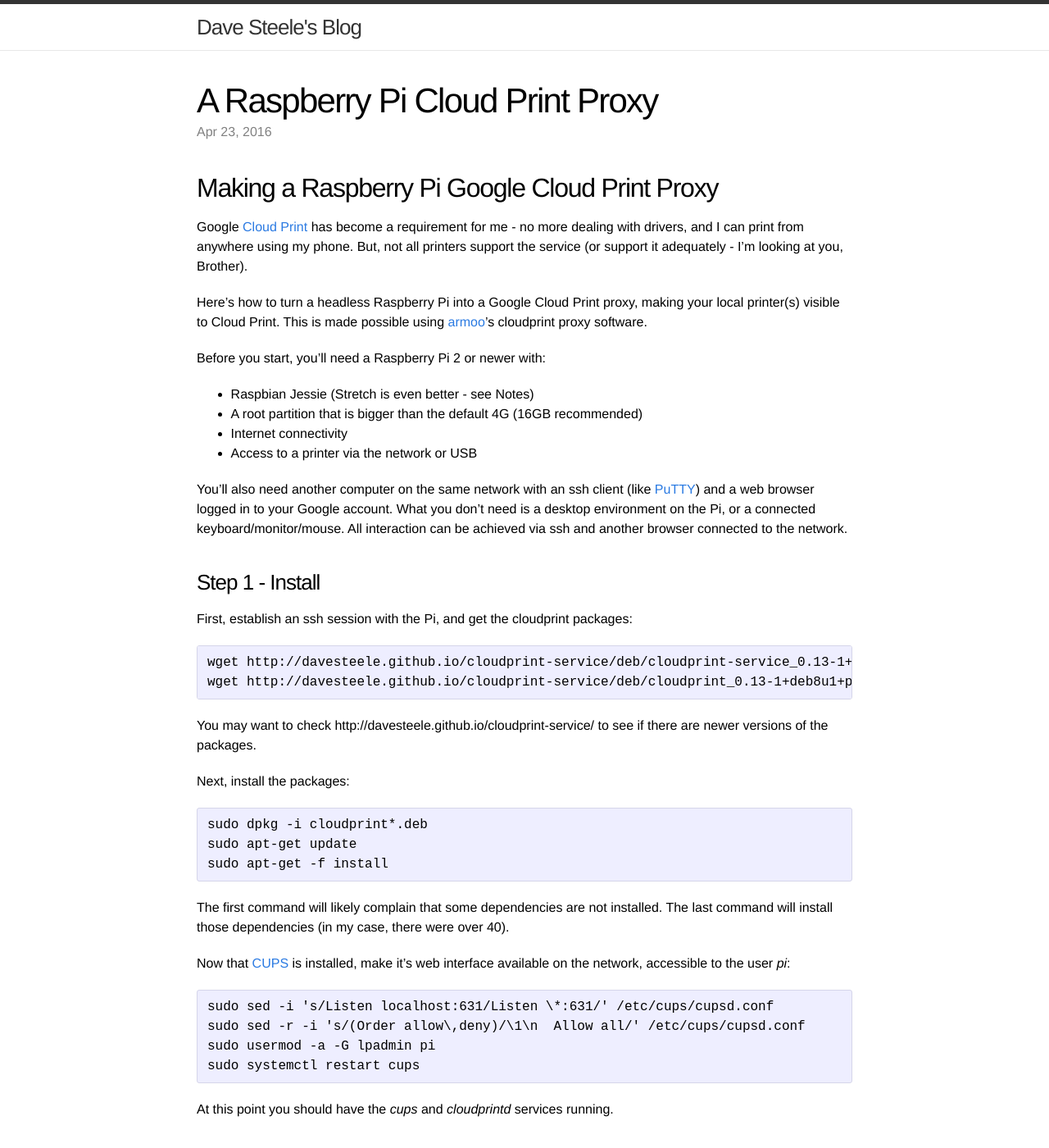
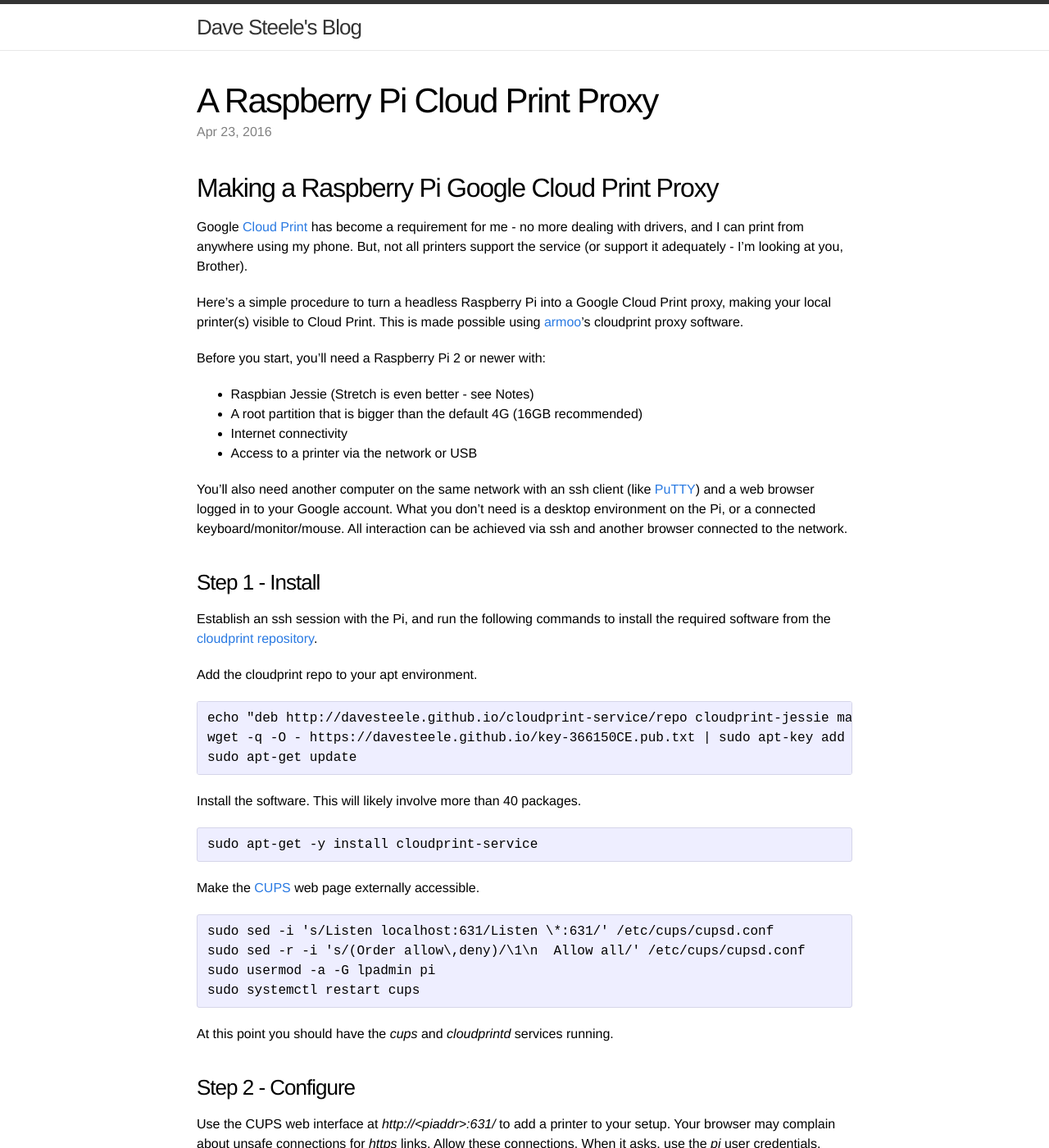
Before and after one commit to davesteele/davesteele.github.io, a Jekyll site: the page built from _posts/2016-04-23-raspberry-pi-cloudprint.markdown, in a window 1280 px wide and 1400 px high. Shown: the whole window at 82% size. Built offline with Jekyll 4.4.1, drawn with Linux system fonts in a browser that asks for light colours; comment, search, counter and statistics services are not loaded; some of the changed text lies outside the part shown.

Commit message:
Update the Pi post for cloudprint repository

```diff
--- a/_posts/2016-04-23-raspberry-pi-cloudprint.markdown
+++ b/_posts/2016-04-23-raspberry-pi-cloudprint.markdown
@@ -13,7 +13,7 @@ with drivers, and I can print from anywhere using my phone. But, not all
 printers support the service (or support it adequately - I'm looking at you,
 Brother).
 
-Here's how to turn a headless Raspberry Pi into a Google Cloud Print proxy, making
+Here's a simple procedure to turn a headless Raspberry Pi into a Google Cloud Print proxy, making
 your local printer(s) visible to Cloud Print. This is made possible using
 [armoo](https://github.com/armooo)'s cloudprint proxy software.
 
@@ -33,31 +33,30 @@ another browser connected to the network.
 
 ### Step 1 - Install
 
-First, establish an ssh session with the Pi, and get the cloudprint packages:
+Establish an ssh session with the Pi, and run the following commands
+to install the required software from the [cloudprint repository].
 
-    wget http://davesteele.github.io/cloudprint-service/deb/cloudprint-service_0.13-1+deb8u1+ppa1_all.deb
-    wget http://davesteele.github.io/cloudprint-service/deb/cloudprint_0.13-1+deb8u1+ppa1_all.deb
+[cloudprint repository]: http://davesteele.github.io/cloudprint-service/
 
-You may want to check http://davesteele.github.io/cloudprint-service/ to see
-if there are newer versions of the packages.
+Add the cloudprint repo to your apt environment.
 
-Next, install the packages:
+    echo "deb http://davesteele.github.io/cloudprint-service/repo cloudprint-jessie main" | sudo tee /etc/apt/sources.list.d/cloudprint.list
+    wget -q -O - https://davesteele.github.io/key-366150CE.pub.txt | sudo apt-key add -
+    sudo apt-get update
 
-    sudo dpkg -i cloudprint*.deb
-    sudo apt-get update
-    sudo apt-get -f install
+ Install the software. This will likely involve more than 40 packages.
 
-The first command will likely complain that some dependencies are not
-installed. The last command will install those dependencies (in my case,
-there were over 40).
+    sudo apt-get -y install cloudprint-service
 
-Now that [CUPS](https://www.cups.org/) is installed, make it's web interface
-available on the network, accessible to the user _pi_:
+Make the [CUPS] web page externally accessible.
+
+[CUPS]: https://www.cups.org/
 
     sudo sed -i 's/Listen localhost:631/Listen \*:631/' /etc/cups/cupsd.conf
     sudo sed -r -i 's/(Order allow\,deny)/\1\n  Allow all/' /etc/cups/cupsd.conf
     sudo usermod -a -G lpadmin pi
     sudo systemctl restart cups
+
 
 At this point you should have the _cups_ and _cloudprintd_ services running.
 
@@ -68,12 +67,11 @@ printer to your setup. Your browser may complain about unsafe connections
 for _https_ links. Allow these connections. When it asks, use the _pi_
 user credentials.
 
-From the command line on the Pi, restart the proxy (to register the new
-printer) and establish Google Cloud Print authentication
+From the command line on the Pi,
+establish Google Cloud Print authentication
 with:
 
-    sudo systemctl restart cloudprintd
-    sudo cps-auth <Google account>
+    sudo cps-auth
 
 The output of the _cps_auth_ command will include a URL. Copy this URL to your browser,
 and use it to establish authentication.
@@ -84,7 +82,9 @@ Now restart the cloudprint service to use this account.
 
 ### Step 3 - Print
 
-Your printer should be visible at https://www.google.com/cloudprint/#printers. Enjoy!
+Your printer should be visible at [https://www.google.com/cloudprint/#printers]. Enjoy!
+
+[http://davesteele.github.io/cloudprint-service/]: http://davesteele.github.io/cloudprint-service/
 
 #### Notes
 
@@ -92,7 +92,5 @@ Your printer should be visible at https://www.google.com/cloudprint/#printers. E
 512 MB of RAM.
 * Don't like insecure _https_? Then skip the _/etc/cups/cupsd.conf_ edits and
 manage printers from the Pi desktop.
-* If you are running a newer version of Raspbian than Jessie, package
-installation is just:
-
-    sudo apt-get install cloudprint-service
+* If you are running a newer version of Raspbian than Jessie, cloudprint-service
+is in the official repository. You don't need to modify the apt environment.
```
